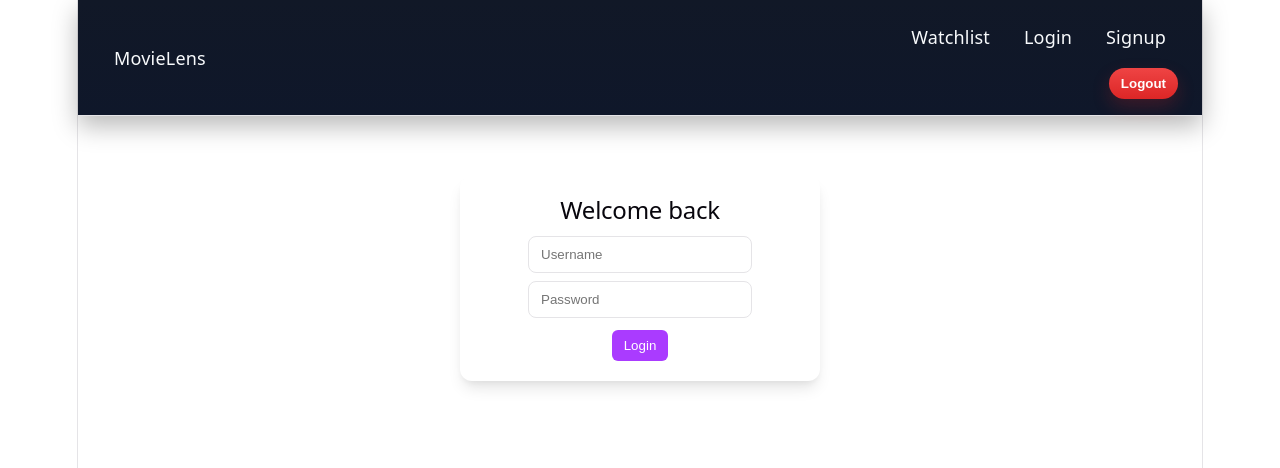
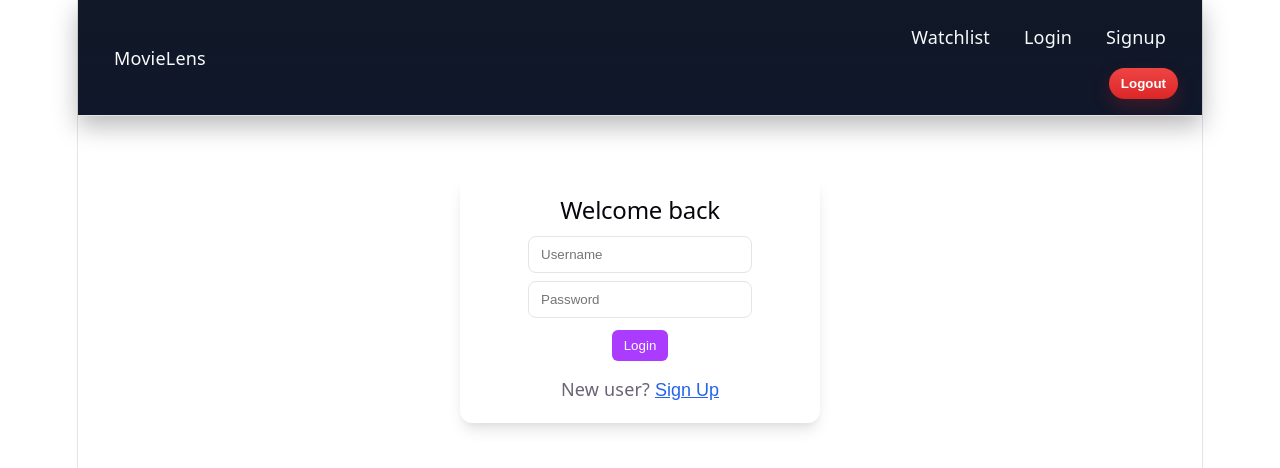
Before and after one commit to Ishitatiwari06/movie-recommendation-system, a React (Vite) app in the folder client/vite-project/: page /login in a window 1280 px wide. Shown: the top 468 px of the page. Built offline with nearby package versions, Linux system fonts and the light colour scheme.

Commit message:
fixed login and signup

```diff
--- a/client/vite-project/src/components/MovieCard.jsx
+++ b/client/vite-project/src/components/MovieCard.jsx
@@ -1,4 +1,4 @@
-import { use } from "react";
+
 import "../styles/MovieCard.css";
 import API from "../services/api";
 
@@ -38,17 +38,12 @@ function MovieCard({ movie }) {
                 <div className="no-poster">No Poster</div>
             )}
         </div>
-                    <p>No Poster</p>
-                )
-
-            <h3>{movie.title}</h3>
-            <button onClick={addToWatchlist}>
-                Add to Watchlist
-            </button>
 
         <div className="movie-info">
             <h3>{movie.title}</h3>
-                <button className="btn" onClick={addToWatchlist}>Add</button>
+            <button className="btn" onClick={addToWatchlist}>
+                Add to Watchlist
+            </button>
         </div>
     </div>
 );
--- a/client/vite-project/src/index.css
+++ b/client/vite-project/src/index.css
@@ -286,3 +286,17 @@ code {
   .search-input { width: 60%; }
   .movie-card { width: 46%; }
 }
+
+.link-btn {
+    background: none;
+    border: none;
+    color: #2563eb;
+    cursor: pointer;
+    font-size: 1rem;
+    text-decoration: underline;
+    padding: 0;
+}
+
+.link-btn:hover {
+    color: #1d4ed8;
+}
--- a/client/vite-project/src/pages/Login.jsx
+++ b/client/vite-project/src/pages/Login.jsx
@@ -25,10 +25,16 @@ function Login() {
     }
 );
 
+    if (!res.data.success) {
+        setError(res.data.message);
+        return;
+    }
+
     localStorage.setItem(
         "token",
         res.data.token
     );
+
     localStorage.setItem(
         "userId",
         res.data.user_id
@@ -38,6 +44,7 @@ function Login() {
         "username",
         res.data.username
     );
+
     alert("Login successful");
     navigate("/");
 
@@ -83,6 +90,18 @@ function Login() {
                         </button>
                     </div>
                 </form>
+                <div style={{ marginTop: "15px", textAlign: "center" }}>
+                    <p>
+                        New user?{" "}
+                        <button
+                            type="button"
+                            className="link-btn"
+                            onClick={() => navigate("/signup")}
+                        >
+                            Sign Up
+                        </button>
+                    </p>
+                </div>
             </div>
         </div>
     );
--- a/client/vite-project/src/pages/Signup.jsx
+++ b/client/vite-project/src/pages/Signup.jsx
@@ -68,6 +68,18 @@ function Signup() {
                         </button>
                     </div>
                 </form>
+                <div style={{ marginTop: "15px", textAlign: "center" }}>
+                    <p>
+                        Already a user?{" "}
+                        <button
+                            type="button"
+                            className="link-btn"
+                            onClick={() => navigate("/login")}
+                        >
+                            Login
+                        </button>
+                    </p>
+                </div>
             </div>
         </div>
     );
```
Also changed, not shown: 1 other file (tests, documents, lock files or other folders). Lines whose indentation alone changed are shown as unchanged.
